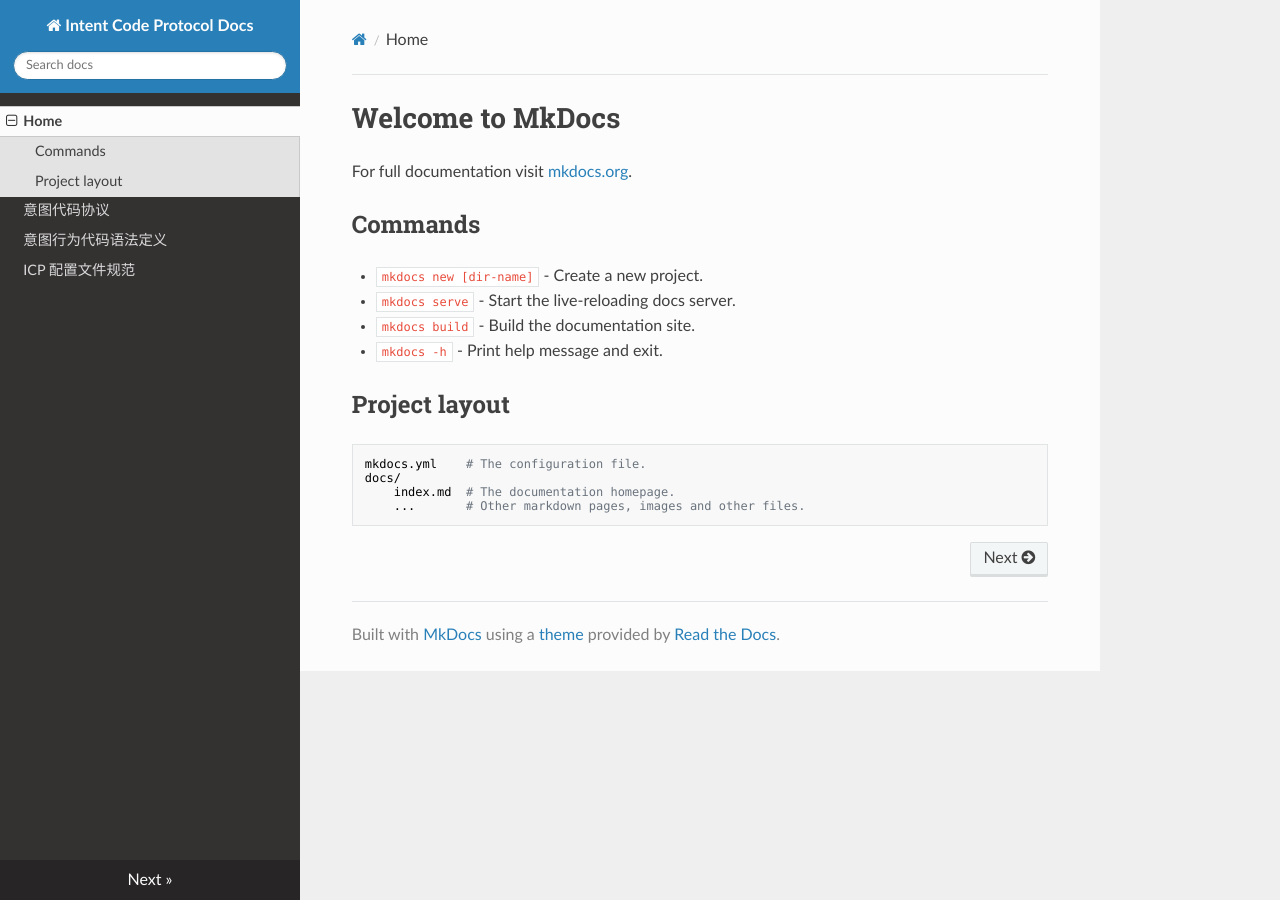
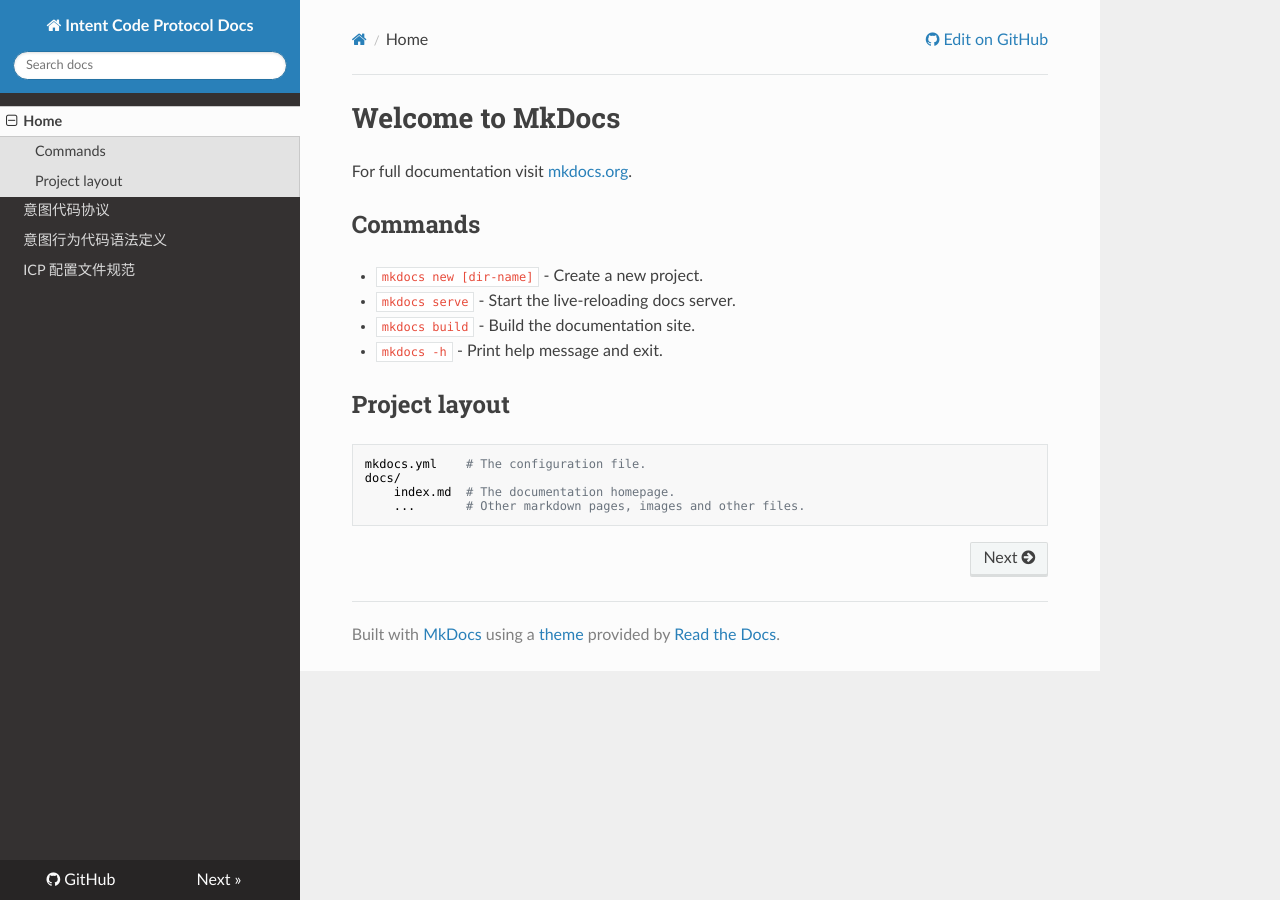
Before and after one commit to haberzero/intent-code-protocol, an MkDocs documentation site: the page built from docs/index.md, in a window 1280 px wide. Built offline with MkDocs 1.6.1, drawn with Linux system fonts in a browser that asks for light colours; nearby versions of some CDN libraries; some of the changed lines change nothing that is shown.

Commit message:
mkdocs配置 增加github页面连接 增加作者名

```diff
--- a/mkdocs.yml
+++ b/mkdocs.yml
@@ -1,8 +1,11 @@
 site_name: Intent Code Protocol Docs
+site_author: Haberzero
+
+theme: readthedocs
+repo_url: https://github.com/example/repository/
+
 nav:
   - Home: index.md
   - 意图代码协议: icp_documentation.md
   - 意图行为代码语法定义: icp_intent_behavior_code.md
   - ICP 配置文件规范: icp_project_config_definition.md
-
-theme: readthedocs
```
